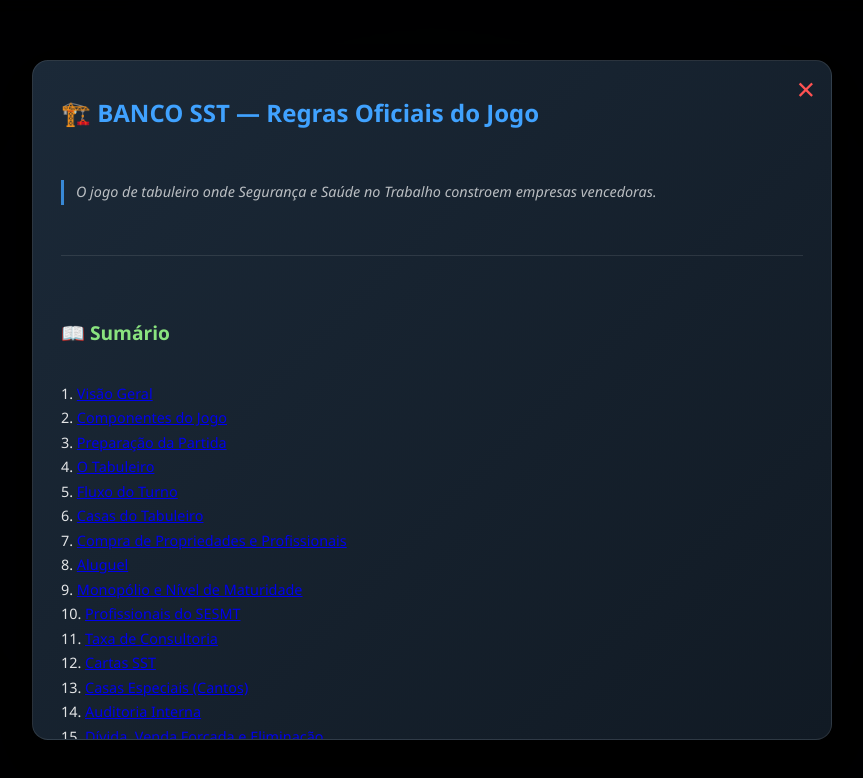
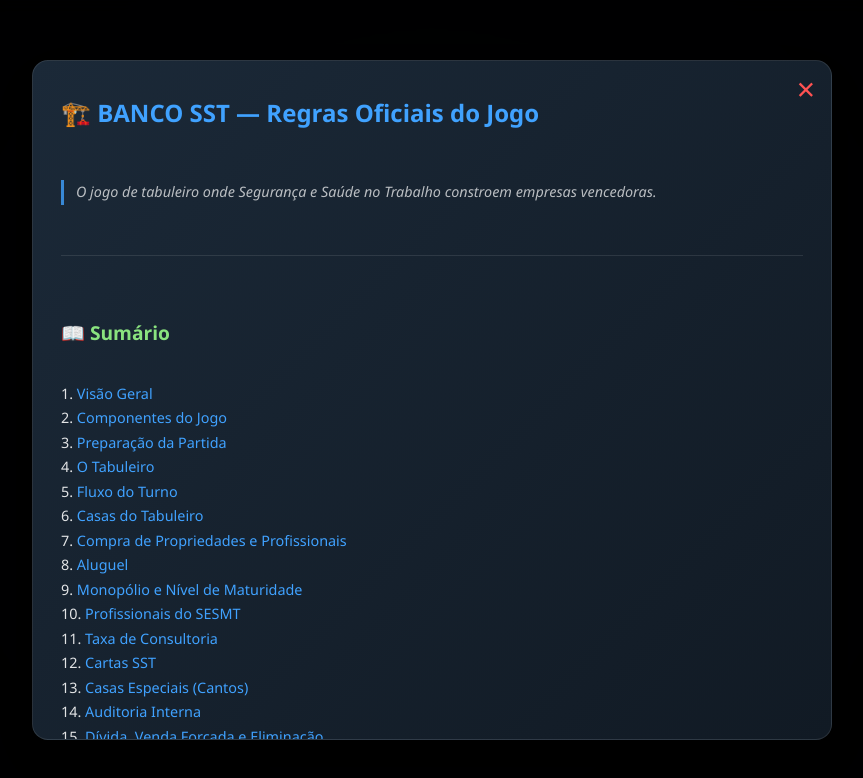
Before and after one commit to gustavopeplau/BancoSST_Jogo, a website with bundled scripts: page index.html in a window 1280 px wide. Both pictures are taken after a click on the button "📖 Regras do Jogo". Shown: the whole page, without its empty margins (208-1071 px from the left). Built offline with nearby package versions, Linux system fonts and the light colour scheme.

Commit message:
fix: sumario regras scroll interno, credito Gustavo Peplau, nome preto tabuleiro
- Links do sumario agora rolam dentro do modal ao inves de abrir nova pagina
- IDs gerados para headings h2 compativeis com anchors do markdown
- Adicionado 'Desenvolvido por: Gustavo Peplau' abaixo dos botoes da tela inicial
- Cor do Banco SST no centro do tabuleiro: preto (#000000) com opacidade 0.7
- Links das regras com estilo visual azul

```diff
--- a/css/board.css
+++ b/css/board.css
@@ -74,7 +74,7 @@
 
 /* LOGO NO MEIO DA QUADRA (CENTRAL) */
 #center-logo { grid-column: 2 / 11; grid-row: 2 / 11; display: flex; flex-direction: column; justify-content: center; align-items: center; position: relative; background-color: #E3DD8B; border-radius: 4px; }
-.banco-logo { font-size: 3rem; color: #0a0a0a; text-transform: uppercase; transform: rotate(-45deg); font-weight: 900; letter-spacing: 5px; opacity: 0.5;}
+.banco-logo { font-size: 3rem; color: #000000; text-transform: uppercase; transform: rotate(-45deg); font-weight: 900; letter-spacing: 5px; opacity: 0.7;}
 
 /* ── Animação de dados 3D no tabuleiro ─────────────── */
 #dice-anim-overlay {
--- a/css/main.css
+++ b/css/main.css
@@ -129,6 +129,11 @@ body { background: var(--bg-gradient); color: #fff; min-height: 100vh; min-heigh
     box-shadow: 0 0 14px rgba(64,162,255,0.25); transform: translateY(-1px);
 }
 
+.lobby-credit {
+    font-size: 0.75rem; opacity: 0.35; margin-top: 18px; letter-spacing: 0.5px;
+}
+.lobby-credit strong { opacity: 1; color: #40a2ff; }
+
 /* ── Modal de Regras ── */
 .rules-overlay {
     position: fixed; inset: 0; z-index: 9999;
@@ -161,6 +166,8 @@ body { background: var(--bg-gradient); color: #fff; min-height: 100vh; min-heigh
 .rules-content code { background: rgba(255,255,255,0.08); padding: 1px 5px; border-radius: 3px; font-size: 0.85rem; }
 .rules-content hr { border: none; border-top: 1px solid rgba(255,255,255,0.1); margin: 16px 0; }
 .rules-content strong { color: #fff; }
+.rules-content a { color: #40a2ff; text-decoration: none; cursor: pointer; }
+.rules-content a:hover { text-decoration: underline; }
 
 .mode-buttons {
     display: flex; gap: 14px; margin-top: 10px;
--- a/index.html
+++ b/index.html
@@ -38,6 +38,7 @@
                     <span class="mode-desc">Cada um no seu dispositivo</span>
                 </button>
             </div>
+            <p class="lobby-credit">Desenvolvido por: <strong>Gustavo Peplau</strong></p>
         </div>
 
         <!-- LOBBY LOCAL (original) -->
--- a/js/main.js
+++ b/js/main.js
@@ -683,6 +683,16 @@ function setupRulesButton() {
 
     btnClose.addEventListener('click', () => { overlay.style.display = 'none'; });
     overlay.addEventListener('click', (e) => { if (e.target === overlay) overlay.style.display = 'none'; });
+
+    // Links do sumário: scroll suave dentro do container de regras
+    content.addEventListener('click', (e) => {
+        const anchor = e.target.closest('.rules-anchor');
+        if (!anchor) return;
+        e.preventDefault();
+        const targetId = anchor.dataset.target;
+        const el = content.querySelector(`#${CSS.escape(targetId)}`);
+        if (el) el.scrollIntoView({ behavior: 'smooth', block: 'start' });
+    });
 }
 
 /** Converte Markdown básico para HTML (headings, tables, bold, italic, blockquotes, hr, links) */
@@ -690,14 +700,27 @@ function renderMarkdown(md) {
     let html = md
         .replace(/^#### (.+)$/gm, '<h4>$1</h4>')
         .replace(/^### (.+)$/gm, '<h3>$1</h3>')
-        .replace(/^## (.+)$/gm, '<h2>$1</h2>')
+        .replace(/^## (.+)$/gm, (_, title) => {
+            // Gera ID compatível com GitHub-flavored markdown anchors
+            const id = title.toLowerCase()
+                .replace(/[^\p{L}\p{N} -]/gu, '') // remove emojis e símbolos
+                .trim()
+                .replace(/\s+/g, '-');
+            return `<h2 id="${id}">${title}</h2>`;
+        })
         .replace(/^# (.+)$/gm, '<h1>$1</h1>')
         .replace(/^> (.+)$/gm, '<blockquote>$1</blockquote>')
         .replace(/^---$/gm, '<hr>')
         .replace(/\*\*(.+?)\*\*/g, '<strong>$1</strong>')
         .replace(/\*(.+?)\*/g, '<em>$1</em>')
         .replace(/`(.+?)`/g, '<code>$1</code>')
-        .replace(/\[([^\]]+)\]\(([^)]+)\)/g, '<a href="$2" target="_blank">$1</a>');
+        .replace(/\[([^\]]+)\]\(([^)]+)\)/g, (_, text, href) => {
+            if (href.startsWith('#')) {
+                const rawId = href.slice(1).replace(/^-+/, '');
+                return `<a href="javascript:void(0)" class="rules-anchor" data-target="${rawId}">${text}</a>`;
+            }
+            return `<a href="${href}" target="_blank" rel="noopener">${text}</a>`;
+        });
 
     // Tables
     const lines = html.split('\n');
```
